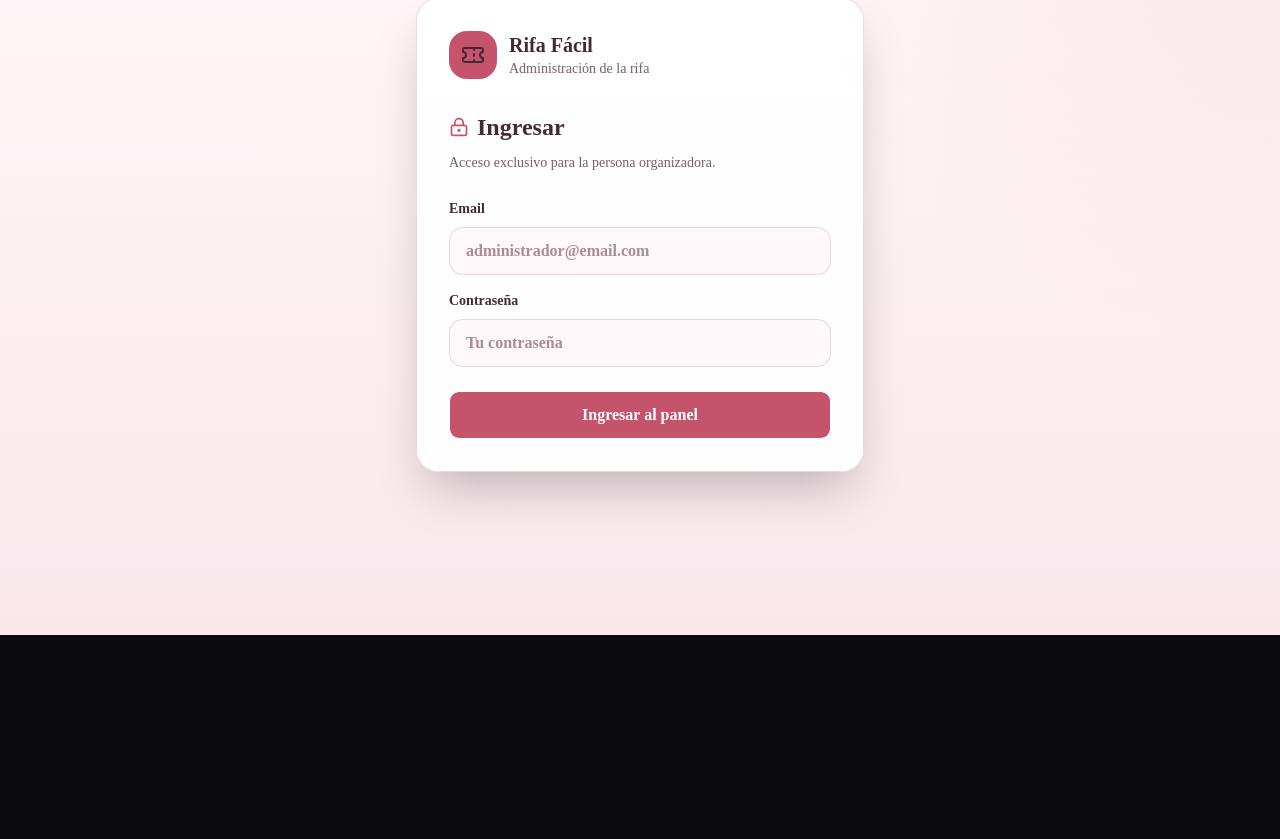
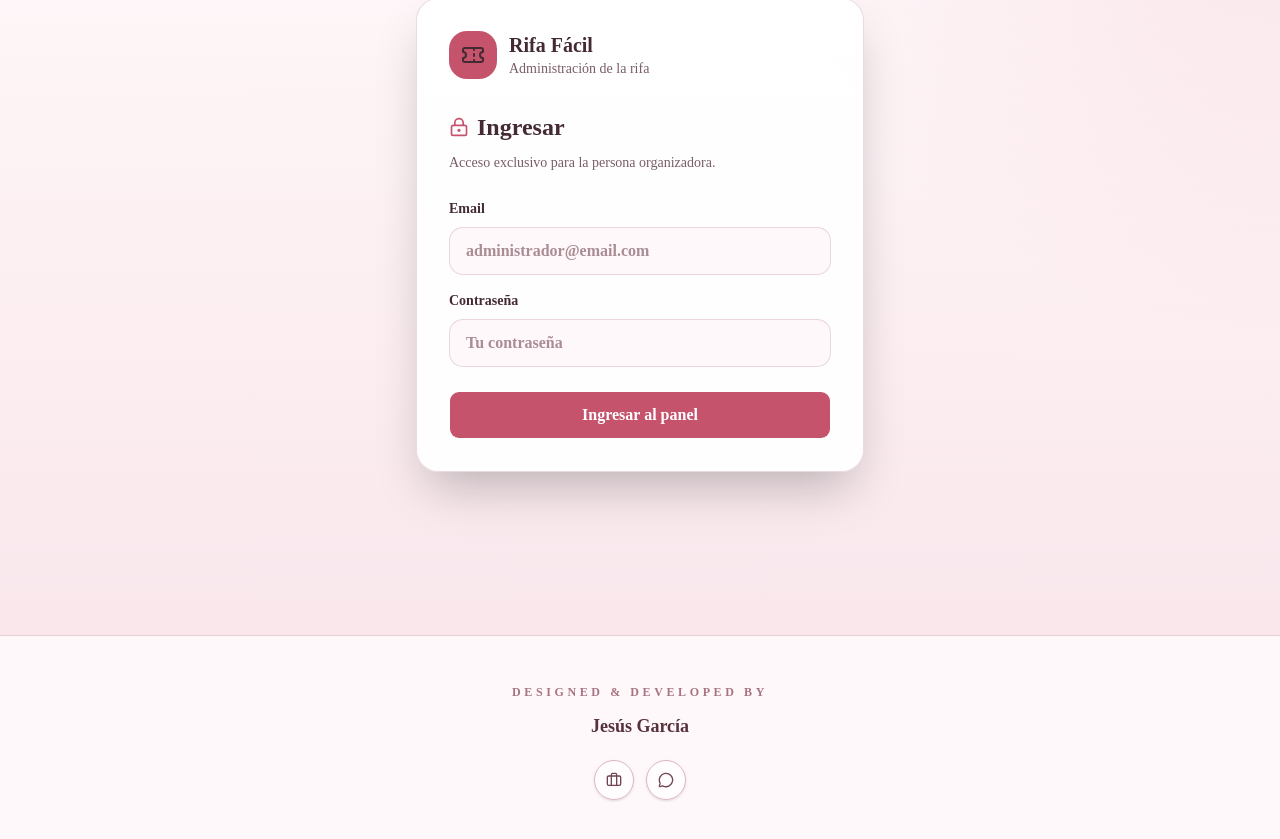
Before and after one commit to JAJesusGarcia/rifa-facil, a Next.js app: page /admin/login in a window 1280 px wide. Shown: the part 165-1004 px from the top of the page. Before the commit the page ends 800 px from the top, so only its background shows below. Built offline with nearby package versions, Linux system fonts and the light colour scheme; no server answers.

Commit message:
feat: polish raffle experience and add site footer

```diff
--- a/app/layout.tsx
+++ b/app/layout.tsx
@@ -1,6 +1,7 @@
 import type { Metadata } from 'next'
 import { Geist, Geist_Mono } from 'next/font/google'
 import './globals.css'
+import { SiteFooter } from '@/components/site-footer'
 
 const geistSans = Geist({
   variable: '--font-geist-sans',
@@ -29,6 +30,7 @@ export default function RootLayout({
         className={`${geistSans.variable} ${geistMono.variable} antialiased`}
       >
         {children}
+        <SiteFooter />
       </body>
     </html>
   )
--- /dev/null
+++ b/components/raffle/prize-image-viewer.tsx
@@ -0,0 +1,97 @@
+'use client'
+
+import { useId, useRef } from 'react'
+import Image from 'next/image'
+import { X, ZoomIn } from 'lucide-react'
+
+type PrizeImageViewerProps = {
+  src: string
+  alt: string
+  option: string
+}
+
+export function PrizeImageViewer({ src, alt, option }: PrizeImageViewerProps) {
+  const dialogRef = useRef<HTMLDialogElement>(null)
+  const titleId = useId()
+
+  function openImage() {
+    dialogRef.current?.showModal()
+  }
+
+  function closeImage() {
+    dialogRef.current?.close()
+  }
+
+  return (
+    <>
+      <button
+        type="button"
+        onClick={openImage}
+        aria-label={`Ampliar imagen de ${alt}`}
+        className="group/image relative block h-40 w-full cursor-zoom-in overflow-hidden bg-[radial-gradient(circle_at_center,_rgba(255,255,255,0.65),_rgba(247,220,227,0.35)_70%)]"
+      >
+        <Image
+          src={src}
+          alt={alt}
+          fill
+          className="object-contain p-3 transition-transform duration-300 group-hover/image:scale-105"
+          sizes="(max-width: 767px) 220px, 240px"
+        />
+
+        <span className="absolute top-3 left-3 rounded-full border border-[#d98a9d] bg-[#55363e] px-2.5 py-1 text-xs font-black text-[#ffb1c1]">
+          Opción {option}
+        </span>
+
+        <span
+          aria-hidden="true"
+          className="absolute right-3 bottom-3 grid size-8 place-items-center rounded-full border border-[#d8a9b5] bg-white/85 text-[#6d3948] shadow-sm backdrop-blur-sm transition group-hover/image:scale-110 group-hover/image:bg-white"
+        >
+          <ZoomIn className="size-4" />
+        </span>
+      </button>
+
+      <dialog
+        ref={dialogRef}
+        aria-labelledby={titleId}
+        onClick={(event) => {
+          if (event.target === event.currentTarget) {
+            closeImage()
+          }
+        }}
+        className="m-auto w-[calc(100%-2rem)] max-w-2xl overflow-hidden rounded-3xl border border-[#e2b9c3] bg-[#fff8fa] p-0 text-[#512f38] shadow-2xl backdrop:bg-[#2f1620]/75 backdrop:backdrop-blur-sm"
+      >
+        <div className="relative">
+          <button
+            type="button"
+            onClick={closeImage}
+            aria-label="Cerrar imagen ampliada"
+            className="absolute top-3 right-3 z-10 grid size-10 place-items-center rounded-full bg-[#55363e] text-white shadow-lg transition hover:scale-105 hover:bg-[#6b414c]"
+          >
+            <X className="size-5" />
+          </button>
+
+          <div className="relative h-[70vh] max-h-[36rem] min-h-72 w-full bg-gradient-to-br from-white to-[#f8e3e8]">
+            <Image
+              src={src}
+              alt={alt}
+              fill
+              priority
+              className="object-contain p-6 sm:p-10"
+              sizes="(max-width: 767px) 90vw, 672px"
+            />
+          </div>
+
+          <div className="border-t border-[#ead0d6] px-5 py-4">
+            <p className="text-xs font-bold tracking-[0.15em] text-[#d65d79] uppercase">
+              Opción {option}
+            </p>
+
+            <h2 id={titleId} className="mt-1 text-lg font-bold">
+              {alt}
+            </h2>
+          </div>
+        </div>
+      </dialog>
+    </>
+  )
+}
--- a/components/raffle/prize-showcase.tsx
+++ b/components/raffle/prize-showcase.tsx
@@ -1,4 +1,4 @@
-import Image from 'next/image'
+import { PrizeImageViewer } from '@/components/raffle/prize-image-viewer'
 
 const prizes = [
   {
@@ -47,21 +47,13 @@ export function PrizeShowcase() {
         {prizes.map((prize) => (
           <article
             key={prize.number}
-            className="group flex w-[82%] max-w-[260px] shrink-0 snap-start flex-col overflow-hidden rounded-2xl border border-white/10 bg-white/[0.04] sm:w-[260px] md:w-auto md:max-w-none md:min-w-0 md:snap-none"
+            className="flex w-[82%] max-w-[260px] shrink-0 snap-start flex-col overflow-hidden rounded-2xl border border-white/10 bg-white/[0.04] sm:w-[260px] md:w-auto md:max-w-none md:min-w-0 md:snap-none"
           >
-            <div className="relative h-36 shrink-0 overflow-hidden bg-[radial-gradient(circle_at_center,_rgba(255,255,255,0.14),_rgba(255,255,255,0.02)_70%)] sm:h-40">
-              <Image
-                src={prize.image}
-                alt={prize.name}
-                fill
-                className="object-contain p-3 transition-transform duration-300 group-hover:scale-105"
-                sizes="(max-width: 639px) 75vw, (max-width: 767px) 260px, 220px"
-              />
-
-              <span className="absolute top-3 left-3 rounded-full border border-red-400/25 bg-black/70 px-2.5 py-1 text-xs font-black text-red-300 backdrop-blur">
-                Opción {prize.number}
-              </span>
-            </div>
+            <PrizeImageViewer
+              src={prize.image}
+              alt={prize.name}
+              option={prize.number}
+            />
 
             <div className="flex flex-1 flex-col p-4">
               <h3 className="text-base font-bold text-white">{prize.name}</h3>
--- a/components/raffle/raffle-experience.tsx
+++ b/components/raffle/raffle-experience.tsx
@@ -341,10 +341,9 @@ export function RaffleExperience({
 
             <div className="flex flex-wrap gap-3 text-xs text-zinc-400">
               <span className="flex items-center gap-1.5">
-                <span className="size-2.5 rounded-full bg-emerald-400" />
+                <span className="size-2.5 rounded-full border border-[#d9aeb9] bg-[#fff8fa]" />
                 Disponible
               </span>
-
               <span className="flex items-center gap-1.5">
                 <span className="size-2.5 rounded-full bg-amber-400" />
                 Reservado
@@ -377,7 +376,7 @@ export function RaffleExperience({
                       ? 'scale-95 border-red-400 bg-red-500 text-white shadow-lg shadow-red-950/50'
                       : '',
                     isAvailable && !isSelected
-                      ? 'border-white/10 bg-white/5 text-zinc-100 hover:-translate-y-0.5 hover:border-emerald-400/60 hover:bg-emerald-400/10'
+                      ? 'border-white/10 bg-white/5 text-zinc-100 hover:-translate-y-0.5 hover:border-[#d86480]/60 hover:bg-[#f7dce3]'
                       : '',
                     !isAvailable && !isPaid
                       ? 'cursor-not-allowed border-amber-500/15 bg-amber-500/10 text-amber-500/60'
--- a/components/raffle/reservation-form.tsx
+++ b/components/raffle/reservation-form.tsx
@@ -134,7 +134,7 @@ export function ReservationForm({
             <Button
               type="button"
               variant="outline"
-              className="mt-4 border-white/15 bg-transparent text-white hover:bg-white/10"
+              className="mt-4 border-[#c995a3] bg-white/80 text-[#5f3440] shadow-sm hover:border-[#ba7385] hover:bg-[#f8dfe6] hover:text-[#4b2630]"
               onClick={() => setResult(null)}
             >
               Hacer otra reserva
--- /dev/null
+++ b/components/site-footer.tsx
@@ -0,0 +1,52 @@
+import { Briefcase, MessageCircle } from 'lucide-react'
+
+const whatsappMessage = encodeURIComponent(
+  'Hola Jesús 👋 Vi la web de la rifa y quería consultarte por una página web.',
+)
+
+const whatsappUrl = `https://wa.me/5493416153479?text=${whatsappMessage}`
+
+export function SiteFooter() {
+  return (
+    <footer className="border-t border-[#ead0d6] bg-[#fff8fa] px-4 py-10 sm:py-12">
+      <div className="mx-auto flex w-full max-w-6xl flex-col items-center text-center">
+        <p className="text-xs font-bold tracking-[0.3em] text-[#a77481] uppercase">
+          Designed &amp; developed by
+        </p>
+
+        <a
+          href="https://linkedin.com/in/jesusjagarcia"
+          target="_blank"
+          rel="noopener noreferrer"
+          className="mt-3 text-lg font-semibold text-[#56333c] transition hover:text-[#ce5f79]"
+        >
+          Jesús García
+        </a>
+
+        <div className="mt-5 flex items-center gap-3">
+          <a
+            href="https://linkedin.com/in/jesusjagarcia"
+            target="_blank"
+            rel="noopener noreferrer"
+            title="LinkedIn de Jesús García"
+            aria-label="Visitar el perfil de LinkedIn de Jesús García"
+            className="grid size-10 place-items-center rounded-full border border-[#ddb6c0] bg-white/70 text-[#714652] shadow-sm transition hover:-translate-y-0.5 hover:border-[#cb7187] hover:bg-[#f8e3e8] hover:text-[#b64d67]"
+          >
+            <Briefcase className="size-4" aria-hidden="true" />
+          </a>
+
+          <a
+            href={whatsappUrl}
+            target="_blank"
+            rel="noopener noreferrer"
+            title="Contactar a Jesús García por WhatsApp"
+            aria-label="Contactar a Jesús García por WhatsApp"
+            className="grid size-10 place-items-center rounded-full border border-[#ddb6c0] bg-white/70 text-[#714652] shadow-sm transition hover:-translate-y-0.5 hover:border-[#cb7187] hover:bg-[#f8e3e8] hover:text-[#b64d67]"
+          >
+            <MessageCircle className="size-4" aria-hidden="true" />
+          </a>
+        </div>
+      </div>
+    </footer>
+  )
+}
```
